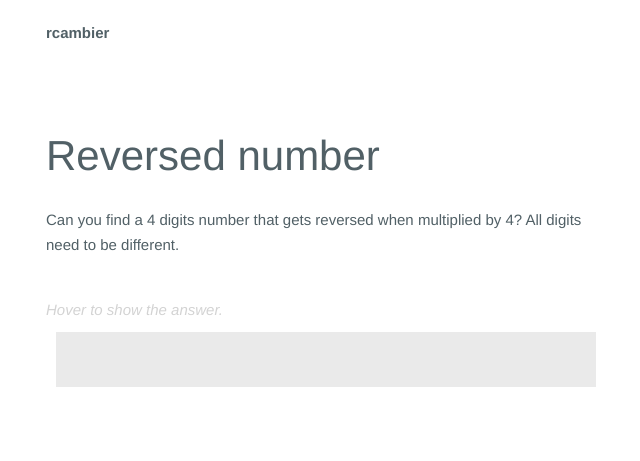
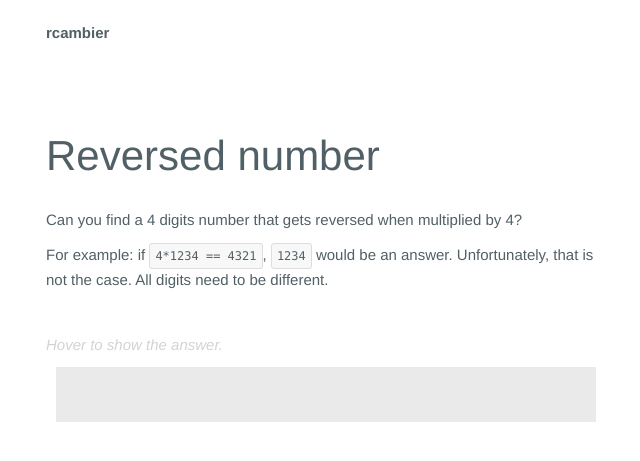
Before and after one commit to RCambier/rcambier.github.io, a Jekyll site: the page built from _posts/2020-04-19-reverse-number.md, in a window 1280 px wide. Shown: the top 461 px of the page, without its empty margins (314-954 px from the left). Built offline with Jekyll 4.4.1, drawn with Linux system fonts in a browser that asks for light colours.

Commit message:
Add example

```diff
--- a/_posts/2020-04-19-reverse-number.md
+++ b/_posts/2020-04-19-reverse-number.md
@@ -7,6 +7,8 @@ difficulty: 2
 ---
 
 Can you find a 4 digits number that gets reversed when multiplied by 4?
+
+For example: if `4*1234 == 4321`, `1234` would be an answer. Unfortunately, that is not the case.
 All digits need to be different.
 
 
```
